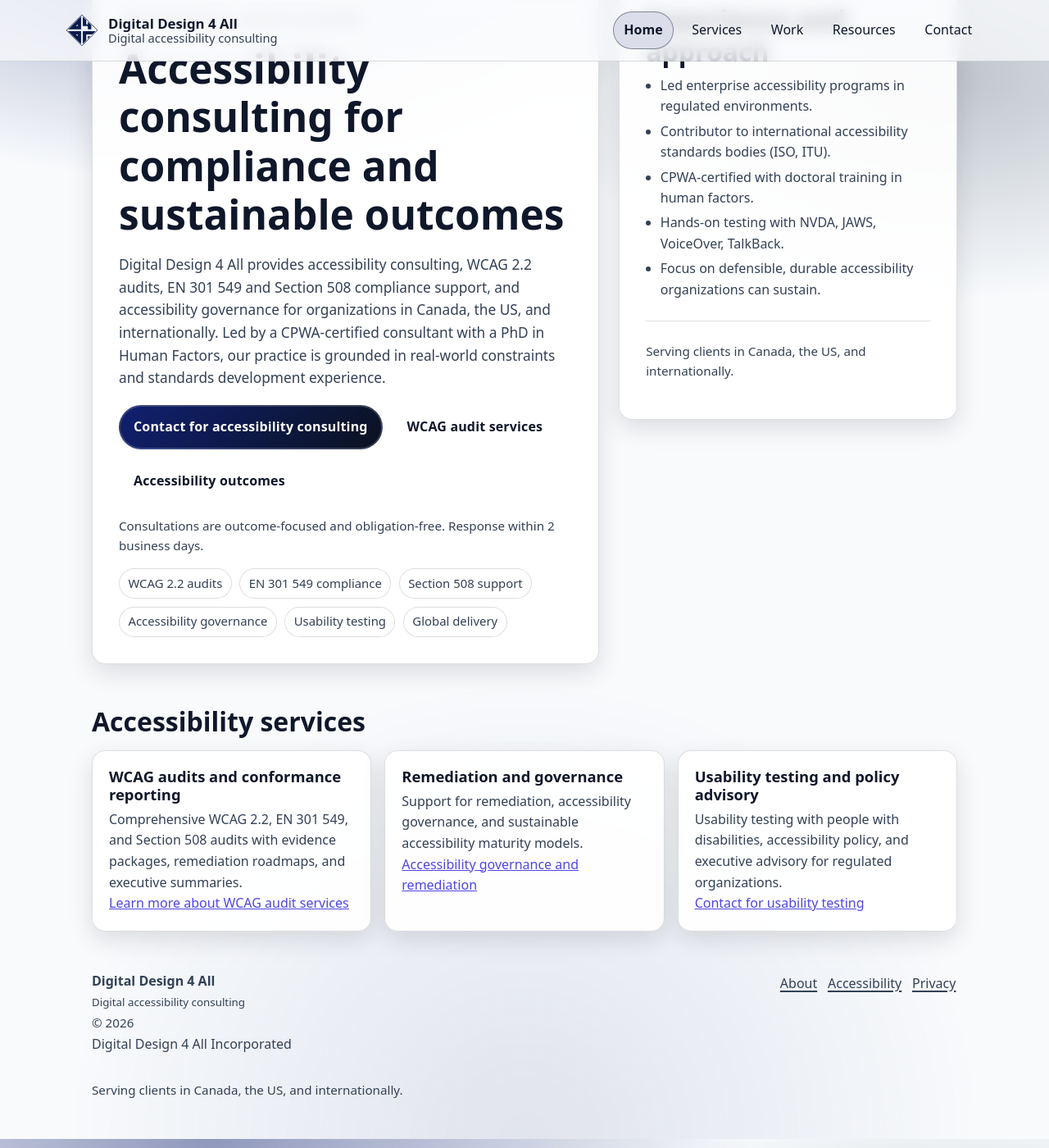
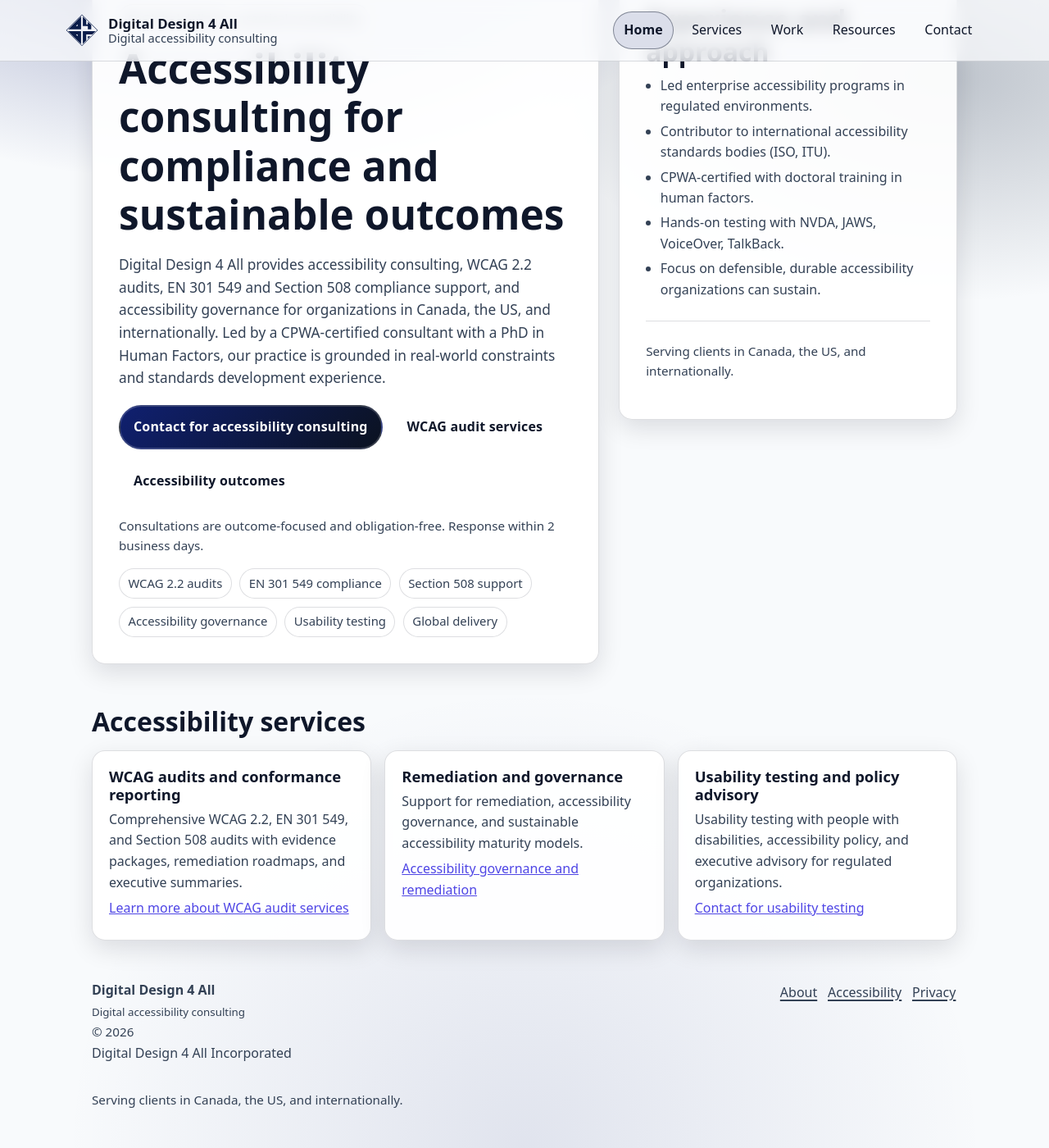
Before and after one commit to dd4a/site, a Jekyll site: the page built from index.html, in a window 1280 px wide and 1400 px high, scrolled down 138 px. Shown: the whole window at 82% size. Built offline with Jekyll 4.4.1, drawn with Linux system fonts in a browser that asks for light colours.

Commit message:
Fix WCAG 2.5.8 target size on .feature card links
Add display:inline-block and vertical padding to .feature a
to bring touch target height to ~24px (was 19px).

```diff
--- a/assets/css/styles.css
+++ b/assets/css/styles.css
@@ -478,6 +478,7 @@
   padding: 1.25rem;
 }
 .feature p{ color: var(--muted); margin: .35rem 0 0; }
+.feature a{ display: inline-block; padding: .35rem 0; }
 
 .meta{
   list-style: none;
```
